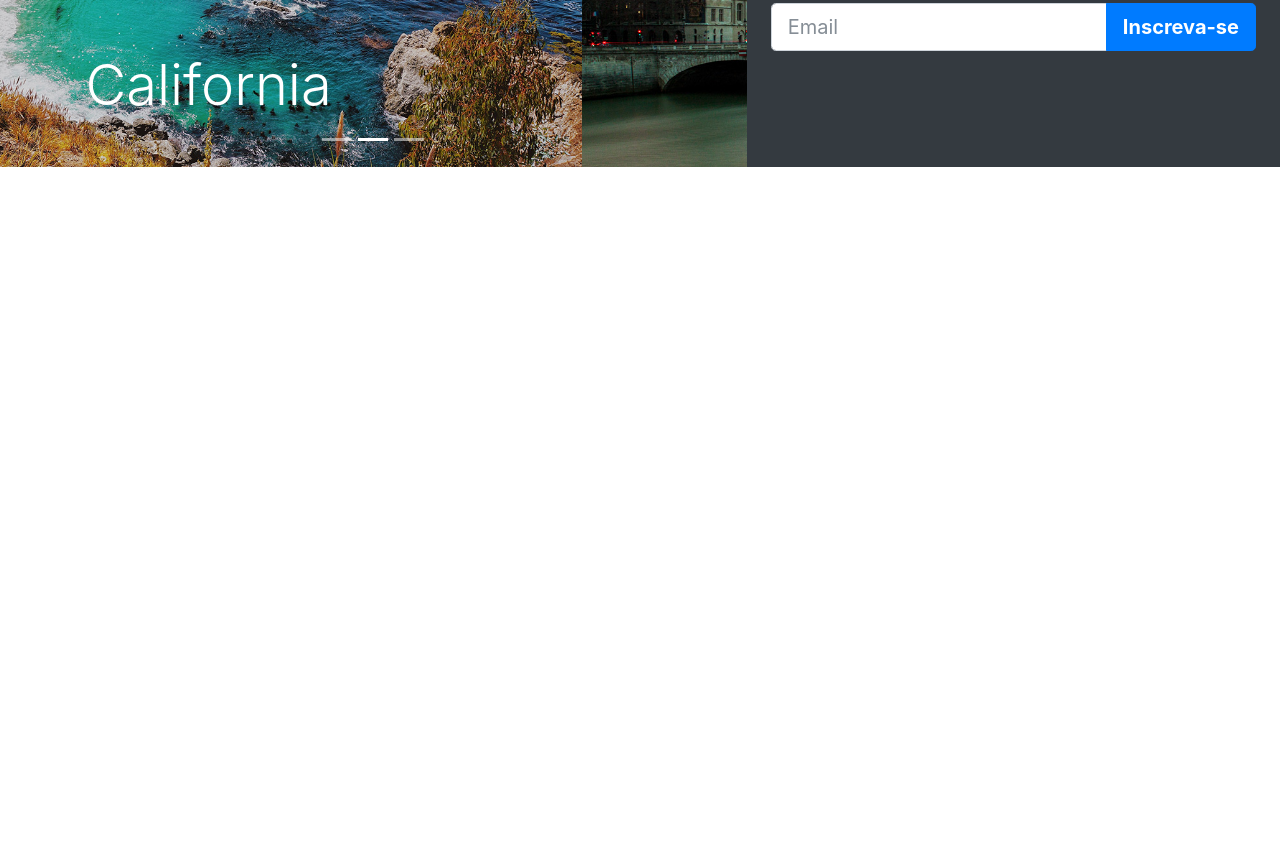
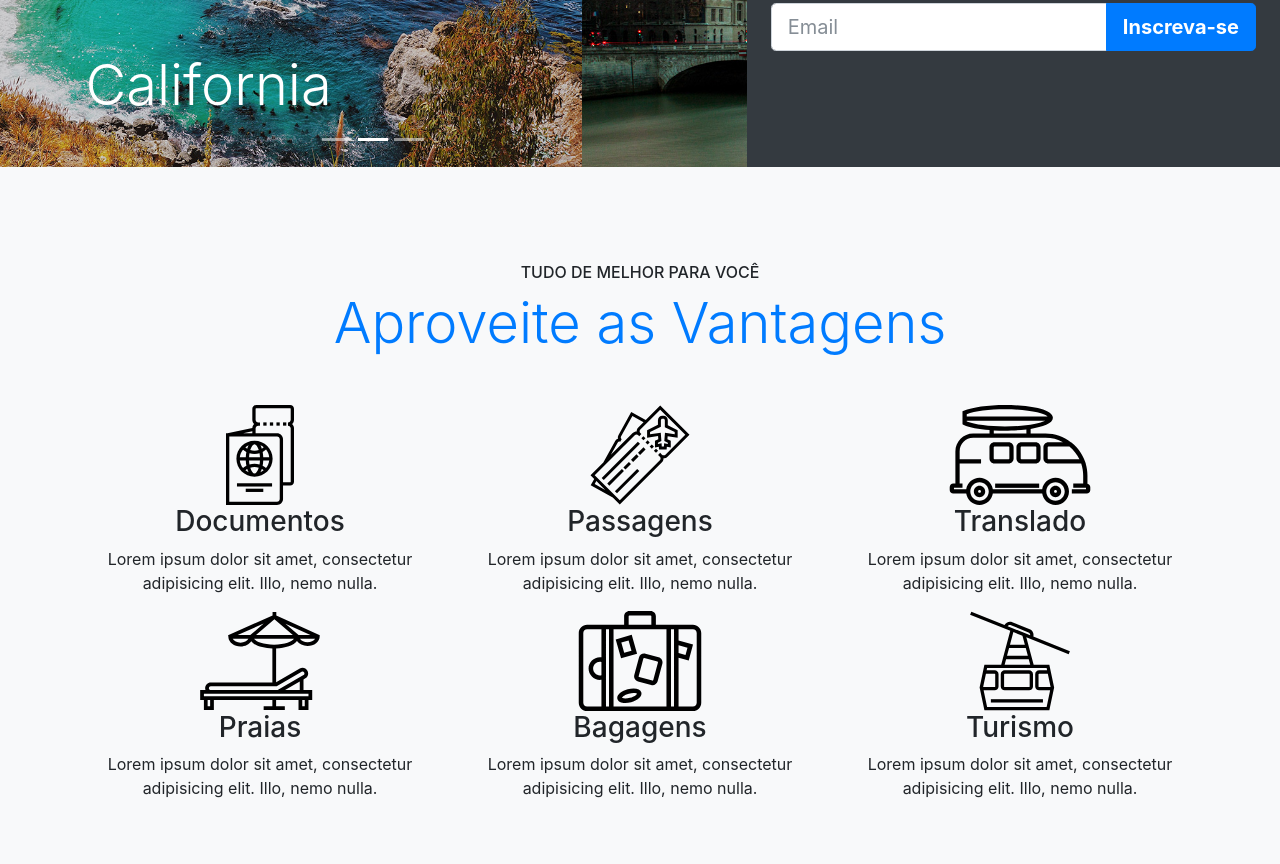
Before and after one commit to Hudsonsoouza/CARAVAN, a plain HTML site: page index.html in a window 1280 px wide. Shown: the part 407-1271 px from the top of the page. Before the commit the page ends 800 px from the top, so only its background shows below. Drawn offline with Linux system fonts and the light colour scheme.

Commit message:
Section vantagens
Grid vantagens

```diff
--- a/css/style.css
+++ b/css/style.css
@@ -5,3 +5,7 @@ body {
 .box-shadow {
   box-shadow: 0 2px 4px 0 rgba(0, 0, 0, 0.05), 0 2px 8px 0 rgba(0, 0, 0, 0.05);
 }
+
+.icone {
+  height: 100px;
+}
--- a/index.html
+++ b/index.html
@@ -100,6 +100,59 @@
     </div>
   </section>
 
+  <section class="py-5 bg-light">
+    <div class="container text-center">
+      <div class="my-5">
+        <span class="h6 d-block text-center">TUDO DE MELHOR PARA VOCÊ</span>
+        <h2 class="display-4 text-primary">Aproveite as Vantagens</h2>
+      </div>
+      <div class="row">
+        <div class="col-xl-4 col-md-6">
+          <div class="icone d-flex justify-content-center">
+            <img src="img/icones/passaporte.svg" alt="Documentos">
+          </div>
+          <h3>Documentos</h3>
+          <p>Lorem ipsum dolor sit amet, consectetur adipisicing elit. Illo, nemo nulla.</p>
+        </div>
+        <div class="col-xl-4 col-md-6">
+          <div class="icone d-flex justify-content-center">
+            <img src="img/icones/passagens.svg" alt="Passagens">
+          </div>
+          <h3>Passagens</h3>
+          <p>Lorem ipsum dolor sit amet, consectetur adipisicing elit. Illo, nemo nulla.</p>
+        </div>
+        <div class="col-xl-4 col-md-6">
+          <div class="icone d-flex justify-content-center">
+            <img src="img/icones/translado.svg" alt="Translado">
+          </div>
+          <h3>Translado</h3>
+          <p>Lorem ipsum dolor sit amet, consectetur adipisicing elit. Illo, nemo nulla.</p>
+        </div>
+        <div class="col-xl-4 col-md-6">
+          <div class="icone d-flex justify-content-center">
+            <img src="img/icones/praias.svg" alt="Praias">
+          </div>
+          <h3>Praias</h3>
+          <p>Lorem ipsum dolor sit amet, consectetur adipisicing elit. Illo, nemo nulla.</p>
+        </div>
+        <div class="col-xl-4 col-md-6">
+          <div class="icone d-flex justify-content-center">
+            <img src="img/icones/bagagens.svg" alt="Bagagens">
+          </div>
+          <h3>Bagagens</h3>
+          <p>Lorem ipsum dolor sit amet, consectetur adipisicing elit. Illo, nemo nulla.</p>
+        </div>
+        <div class="col-xl-4 col-md-6">
+          <div class="icone d-flex justify-content-center">
+            <img src="img/icones/turismo.svg" alt="Turismo">
+          </div>
+          <h3>Turismo</h3>
+          <p>Lorem ipsum dolor sit amet, consectetur adipisicing elit. Illo, nemo nulla.</p>
+        </div>
+      </div>
+    </div>
+  </section>
+
   <script type="text/javascript" src="js/jquery-3.2.1.slim.min.js"></script>
   <script type="text/javascript" src="js/popper.min.js"></script>
   <script type="text/javascript" src="js/bootstrap.js"></script>
```
